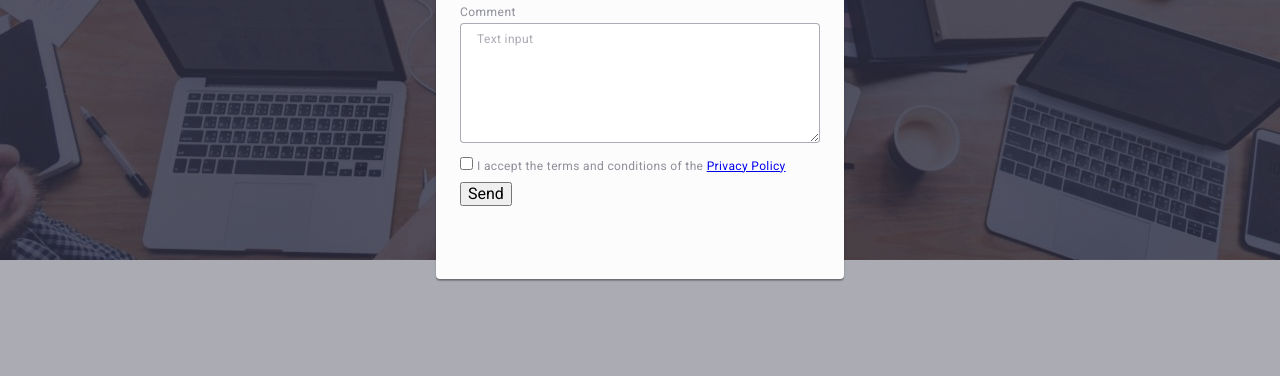
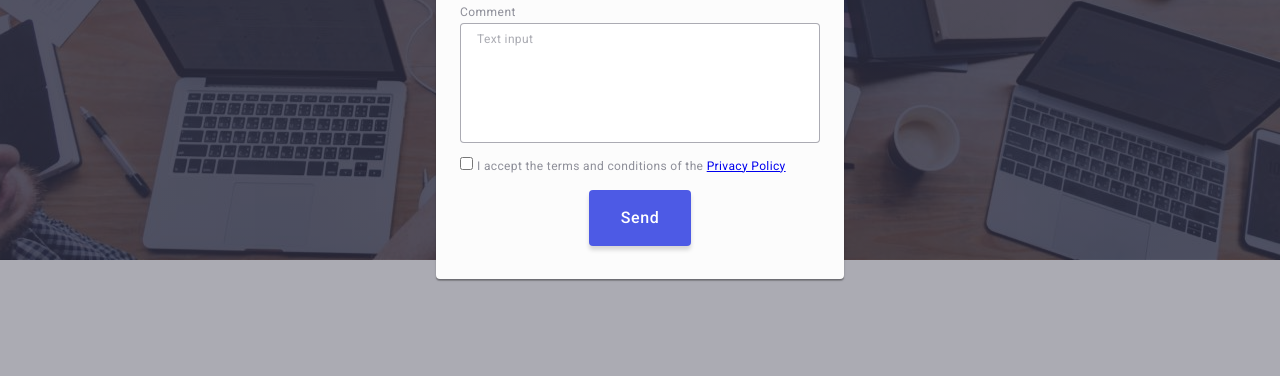
Before and after one commit to blavikensbutcher/goit-markup-hw-05, a plain HTML site: page index.html in a window 1280 px wide. Both pictures are taken after a click on the button "Order Service". Shown: the part 413-789 px from the top of the page. Drawn offline with nearby package versions, Linux system fonts and the light colour scheme.

Commit message:
upd form

```diff
--- a/css/styles.css
+++ b/css/styles.css
@@ -1013,6 +1013,7 @@ margin-bottom: 8px;
   line-height: 14px;
   letter-spacing: 0.03em;
   outline: transparent;
+  resize: none;
 }
 
 .modal-form-comment:focus-visible {
@@ -1037,3 +1038,23 @@ margin-bottom: 8px;
 }
 .privacy-policy-link {
 }
+
+.send-form-button {
+  color: var(--white, #FFF);
+text-align: center;
+font-size: 16px;
+font-style: normal;
+font-weight: 500;
+line-height: 1.5;
+letter-spacing: 0.04em;
+border-radius: 4px;
+background: var(--iris, #4D5AE5);
+box-shadow: 0px 4px 4px 0px rgba(0, 0, 0, 0.15);
+display: block;
+padding: 16px 32px;
+gap: 10px;
+border: transparent;
+margin-top: 16px;
+margin-left: auto;
+margin-right: auto;
+}
```
